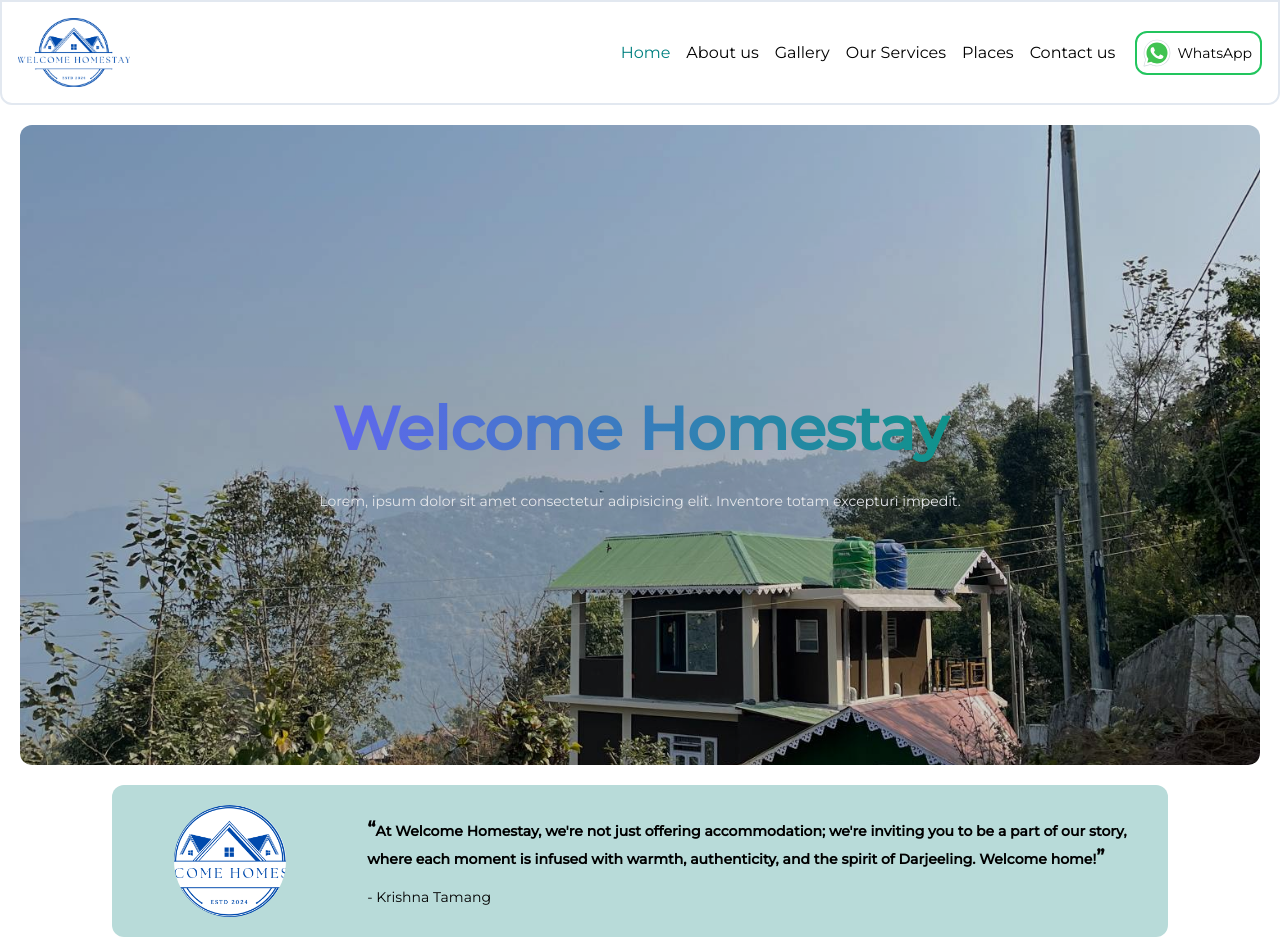
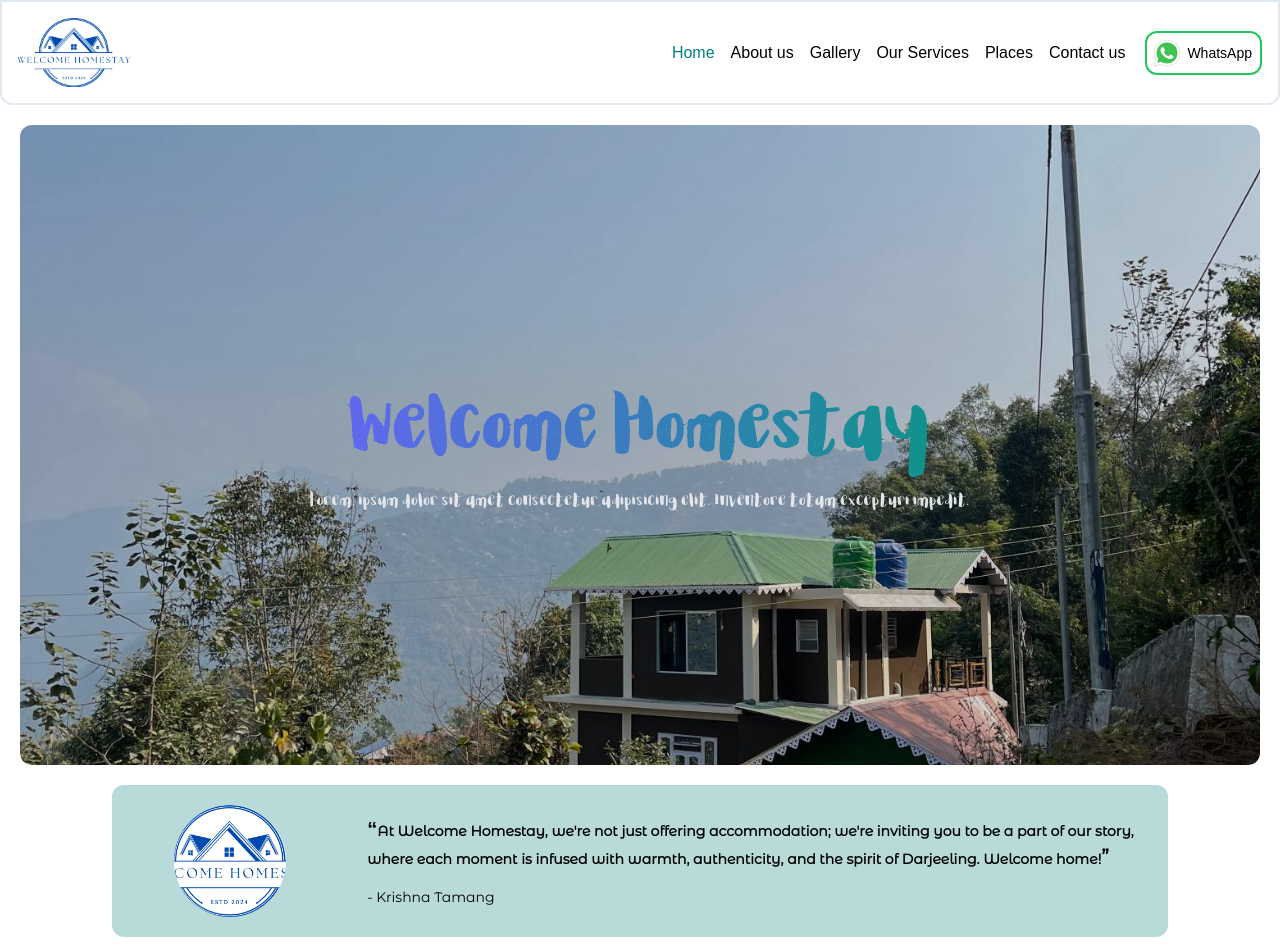
Before and after one commit to Grenish/welcome-homestay, a plain HTML site: page index.html in a window 1280 px wide. Shown: the top 952 px of the page. Drawn offline with nearby package versions, Linux system fonts and the light colour scheme.

Commit message:
Update font-family and fix styling issues

```diff
--- a/style.css
+++ b/style.css
@@ -1,11 +1,12 @@
 /* @import url("https://fonts.googleapis.com/css2?family=Montserrat&display=swap"); */
-  @import url('https://fonts.googleapis.com/css2?family=Montserrat:wght@300;400;500&display=swap');
+/* @import url('https://fonts.googleapis.com/css2?family=Montserrat:wght@300;400;500&display=swap'); */
+@import url("https://fonts.googleapis.com/css2?family=Montserrat+Alternates&display=swap");
 
 * {
   margin: 0;
   padding: 0;
   box-sizing: border-box;
-  font-family: "Montserrat", sans-serif;
+  font-family: 'poppins', sans-serif;
 }
 
 @font-face {
@@ -44,11 +45,13 @@
   font-display: swap;
 }
 
-body{
-  scroll-behavior: smooth;}
+body {
+  scroll-behavior: smooth;
+  /* font-family: "Montserrat", sans-serif; */
+}
 
 .mont {
-  font-family: "Montserrat", sans-serif;
+  font-family: "Montserrat Alternates", sans-serif;
 }
 
 .bodyback {
@@ -65,7 +68,7 @@ body{
 }
 
 .orn {
-  font-family: "Montserrat", sans-serif;
+  font-family: "Ornette Printed", sans-serif;
 }
 
 .hamburger {
@@ -171,7 +174,7 @@ body{
   border: 1px solid rgba(255, 255, 255, 0.18);
 }
 
-.glass img{
+.glass img {
   width: 100%;
   height: 100%;
   object-fit: cover;
```
